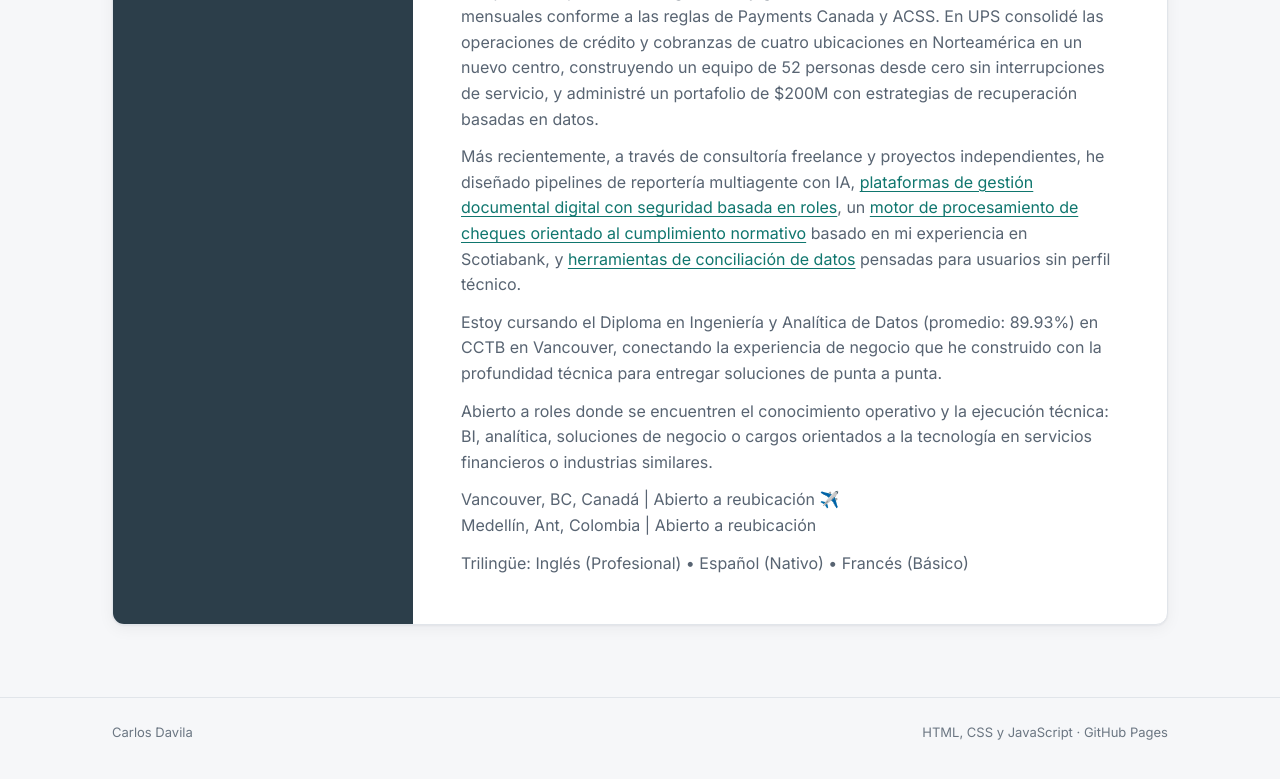
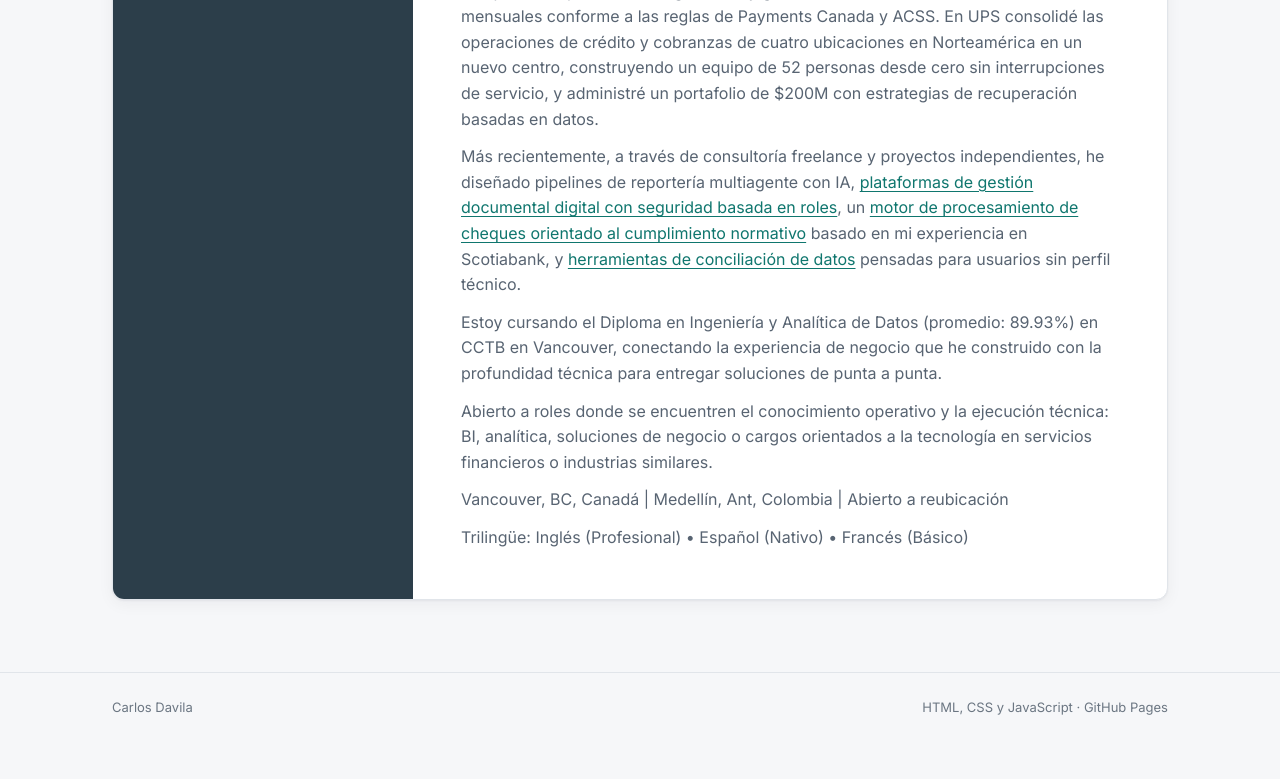
Before and after one commit to cardavil/cardavil.github.io, a plain HTML site: page es/index.html in a window 1280 px wide. Shown: the part 947-1726 px from the top of the page. After the commit the page ends 1704 px from the top, so only its background shows below. Drawn offline with Linux system fonts and the light colour scheme.

Commit message:
Resumen: ubicaciones y reubicación en una sola línea
Co-Authored-By: Claude Opus 5.5 (1M context) <noreply@anthropic.com>

```diff
--- a/es/index.html
+++ b/es/index.html
@@ -60,7 +60,7 @@
             <p>Más recientemente, a través de consultoría freelance y proyectos independientes, he diseñado pipelines de reportería multiagente con IA, <a href="proyectos/conecta/">plataformas de gestión documental digital con seguridad basada en roles</a>, un <a href="proyectos/academicos/#chequeguard">motor de procesamiento de cheques orientado al cumplimiento normativo</a> basado en mi experiencia en Scotiabank, y <a href="proyectos/academicos/#conciliacion">herramientas de conciliación de datos</a> pensadas para usuarios sin perfil técnico.</p>
             <p>Estoy cursando el Diploma en Ingeniería y Analítica de Datos (promedio: 89.93%) en CCTB en Vancouver, conectando la experiencia de negocio que he construido con la profundidad técnica para entregar soluciones de punta a punta.</p>
             <p>Abierto a roles donde se encuentren el conocimiento operativo y la ejecución técnica: BI, analítica, soluciones de negocio o cargos orientados a la tecnología en servicios financieros o industrias similares.</p>
-            <p>Vancouver, BC, Canadá | Abierto a reubicación ✈️<br>Medellín, Ant, Colombia | Abierto a reubicación</p>
+            <p>Vancouver, BC, Canadá | Medellín, Ant, Colombia | Abierto a reubicación</p>
             <p>Trilingüe: Inglés (Profesional) • Español (Nativo) • Francés (Básico)</p>
           </div>
         </section>
```
Also changed, not shown: index.html (+1 -1 lines).
